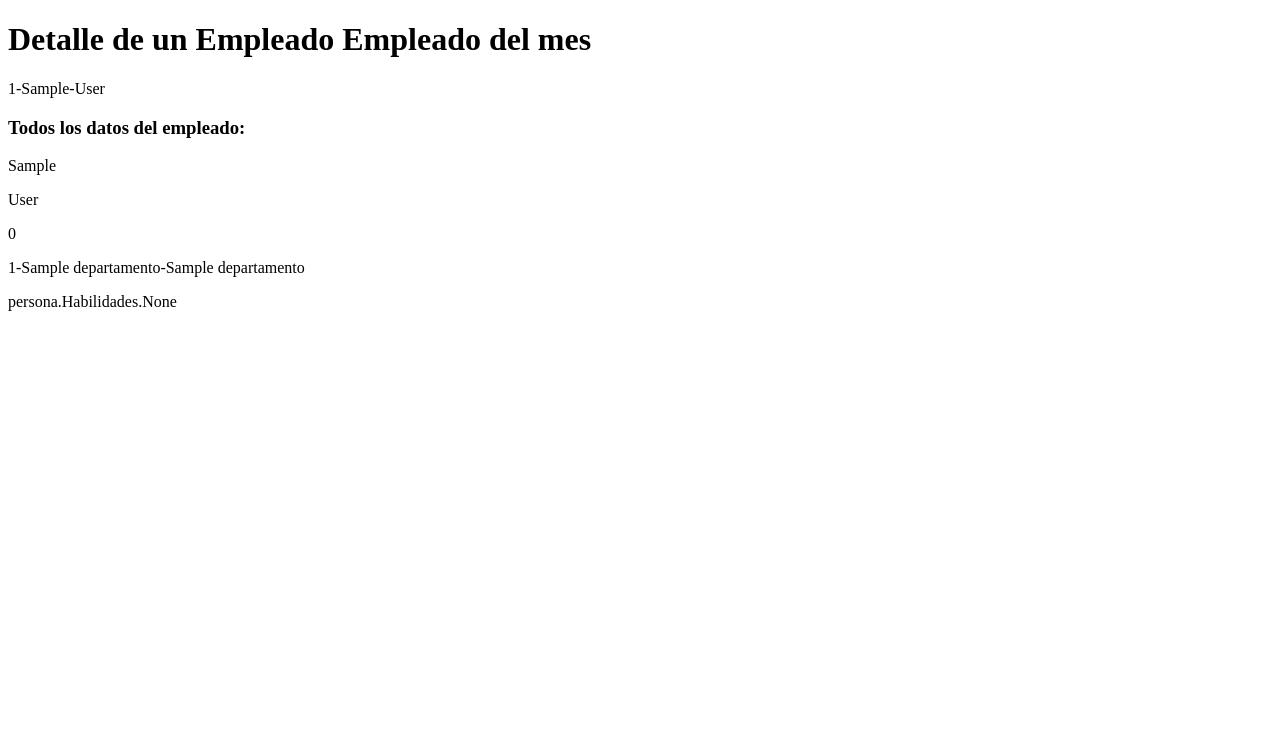
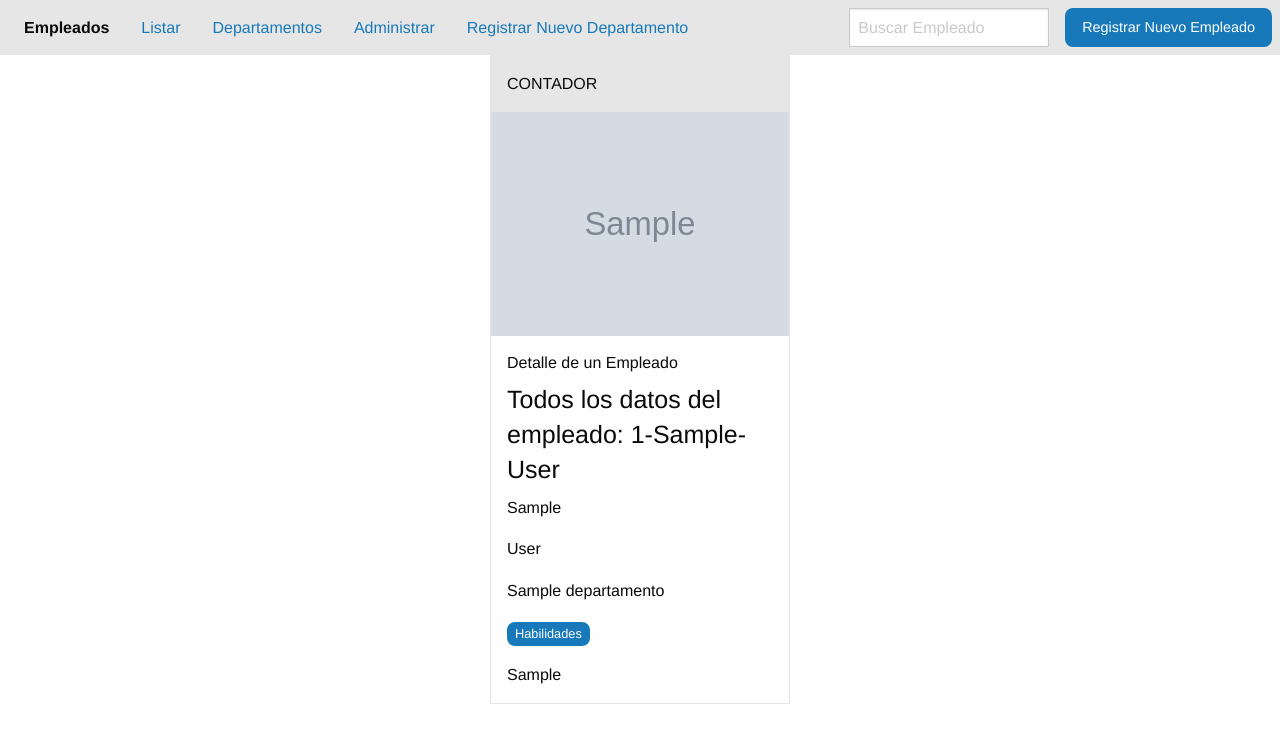
Before and after one commit to rauljr87/practica-empleado, a Django app: page /detail_empleado/1/ in a window 1280 px wide. Shown: the top 743 px of the page. Run offline with Django 4.2, Linux system fonts and the light colour scheme; tables that the repository leaves empty hold one stand-in row (values such as "Sample post"); grey boxes marked "Sample" are stand-in pictures; some libraries are stand-ins or nearby versions.

Commit message:
style template

```diff
--- a/persona/views.py
+++ b/persona/views.py
@@ -179,8 +179,8 @@ class EmpleadoDetailView(DetailView):
         """ envía alguna variable extra al template """
 
         context = super(EmpleadoDetailView, self).get_context_data(**kwargs)
-        # variable de aumento en el template
-        context['titulo'] = 'Empleado del mes'
+        # variable de aumento en el template, indica el valor en la página.
+        context['titulo'] = 'Empleado'
 
         return context
 
--- a/templates/persona/detail_empleado.html
+++ b/templates/persona/detail_empleado.html
@@ -1,3 +1,87 @@
+<!-- herencia base.html -->
+
+{% extends 'base.html' %}
+
+
+<!-- carga archivos estáticos -->
+
+{% load static %}
+
+
+<!-- título -->
+
+<!-- object, objeto perteneciente al modelo E,pleado -->
+{% block title %}
+    {{ object.first_name }}
+{% endblock title %}
+
+
+<!-- body -->
+
+{% block content %}
+
+
+    <!-- cabecera -->
+
+    {% include 'includes/header.html' %}
+
+
+    <!-- contenido -->
+
+    <div class="grid-container">
+
+        <!-- mostrando datos del empleado -->
+        <div class="grid-x grid-margin-x align-center">
+            <div class="cell large-4 card" style="width: 300px;">
+
+                <!-- card header-->
+
+                <!--
+                se puede utilizar la variable object que es la que almacena un objeto del modelo Empleado
+                o, se puede utilizar el nombre del modelo al cual está haciendo referencia el DetailView,
+                pero escrito en minúsculas, en este caso sería: empleado.
+                -->
+                <div class="card-divider">
+
+                    <!-- get, funciona siempre y cuando hayamos especificado el atrubuto choices -->
+                    {{ empleado.get_job_display }}
+                </div>
+
+
+                <!-- card imagen -->
+
+                {% if empleado.avatar %}
+
+                <!-- extrae la url de la imagen avatar del objeto -->
+                    <img src="{{ empleado.avatar.url }}"}>
+                {% else %}
+                    <img src="{% static 'img/disney_princesas.jpg' %}"}>
+                {% endif %}
+
+
+                <!-- card contenido -->
+
+                <div class="card-section">
+                  <h6>Detalle de un {{ titulo }}</h6>
+                  <h4>Todos los datos del empleado: {{ empleado }}</h4>
+                  <p>{{ empleado.first_name }}</p>
+                  <p>{{ empleado.last_name }}</p>
+                  <p>{{ empleado.departamento.short_name }}</p>
+                  <p><span class="label" style="border-radius: 8px;">Habilidades</span></p>
+                  <ul class="vertical menu">
+
+                    {% for h in empleado.habilidades.all %}
+                        <li>{{ h.habilidad }}</li>
+                    {% endfor %}
+                </div>
+        </div>
+    </div>
+
+
+{% endblock content %}
+
+
+
 <!DOCTYPE html>
 <html lang="en">
 <head>
--- a/templates/persona/list_all.html
+++ b/templates/persona/list_all.html
@@ -65,7 +65,8 @@
                                 <td>{{ empleado.id }}</td>
                                 <td>{{ empleado.first_name }}</td>
                                 <td>{{ empleado.last_name }}</td>
-                                <td>{{ empleado.departamento }}</td>
+                                <!-- modelo empleado, atributo ForeignKey departamento, atributo name -->
+                                <td>{{ empleado.departamento.name }}</td>
 
 
                                 <!-- ACCION -->
```
